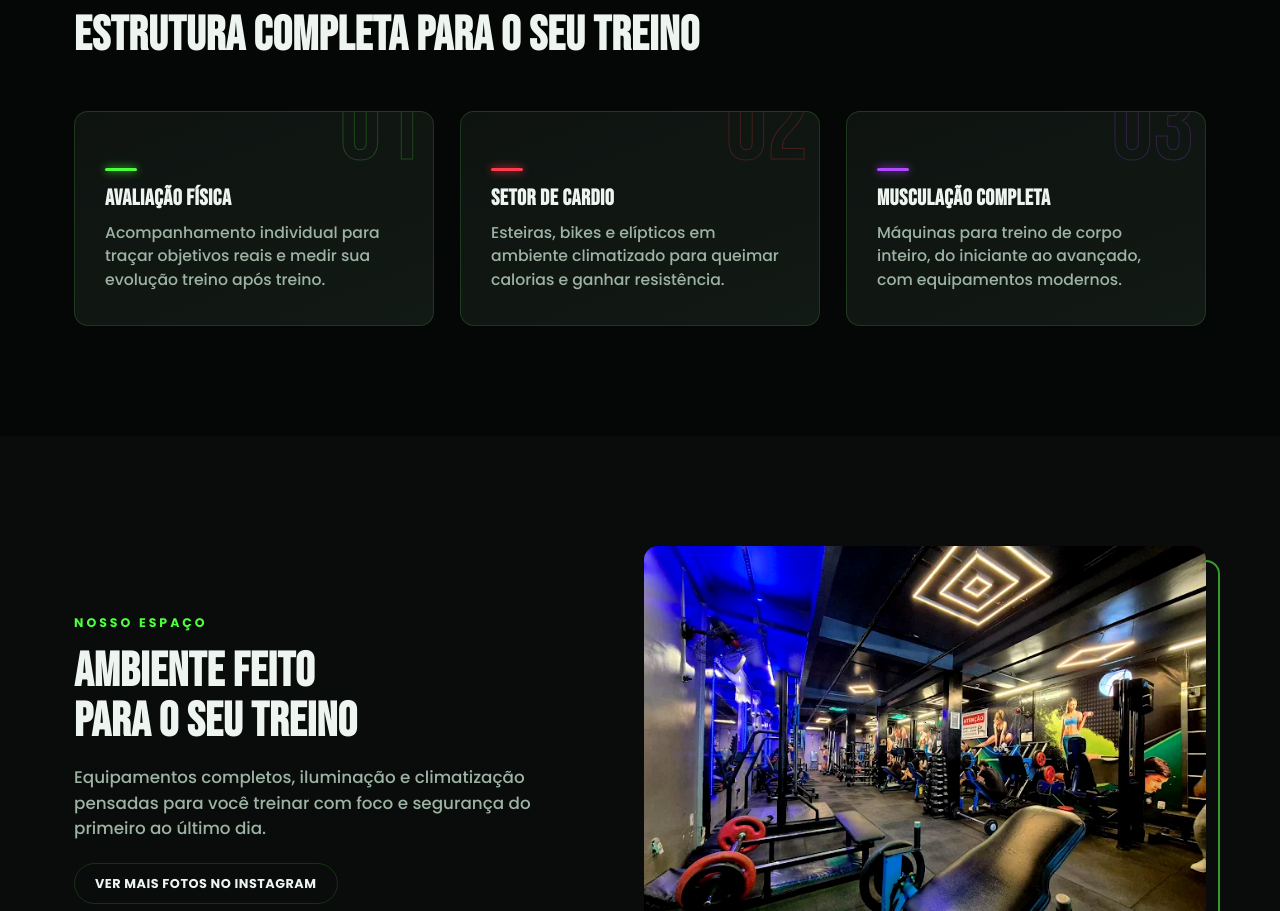
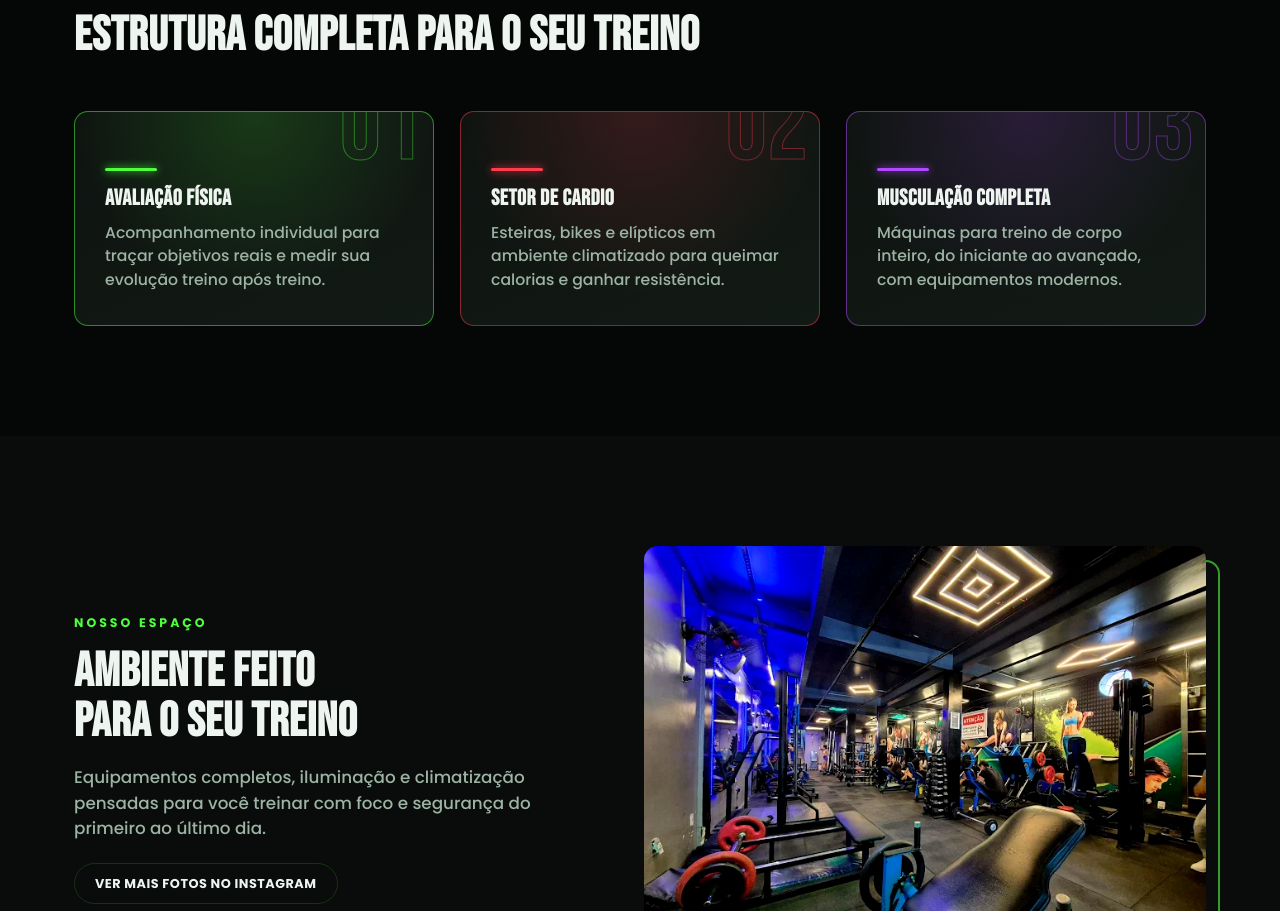
Before and after one commit to Dex057/jr-phisical-power, a plain HTML site: page index.html in a window 1280 px wide. Shown: the part 991-1902 px from the top of the page. Drawn offline with nearby package versions, Linux system fonts and the light colour scheme.

Commit message:
Torna o destaque neon dos cards de Diferenciais sempre visível
O brilho (spotlight, borda colorida e contorno do número) só aparecia no
:hover — em touch isso só ativa com o dedo na tela, então ficava
escondido na prática para quem usa celular. Agora o efeito fica sempre
na intensidade que antes só aparecia ao passar o mouse.

Co-Authored-By: Claude Sonnet 5 <noreply@anthropic.com>
Claude-Session: https://claude.ai/code/session_013ecf3Z3849o7XMwTKUh93q

```diff
--- a/css/style.css
+++ b/css/style.css
@@ -506,7 +506,9 @@ body::before{
   --accent-soft: rgba(77,255,60,.5);
   --accent-glow: rgba(77,255,60,.16);
   background: linear-gradient(160deg, var(--surface), var(--surface-2));
-  border: 1px solid var(--border);
+  /* destaque neon sempre visível (não só no :hover/toque) — em touch,
+     hover só ativa com o dedo na tela, então o efeito ficava escondido */
+  border: 1px solid var(--accent-soft);
   border-radius: var(--radius);
   padding: 38px 30px 34px;
   transition: border-color .35s ease;
@@ -534,29 +536,22 @@ body::before{
   font-size: 6.5rem;
   line-height: 1;
   color: transparent;
-  -webkit-text-stroke: 1px color-mix(in srgb, var(--accent) 22%, transparent);
+  -webkit-text-stroke: 1px color-mix(in srgb, var(--accent) 40%, transparent);
   pointer-events: none;
   z-index: 0;
-  transition: -webkit-text-stroke-color .35s ease, transform .35s ease;
 }
 
-/* spotlight que segue o cursor (posição via --mx/--my setadas no JS) */
+/* spotlight sempre visível; em telas com mouse ele ainda acompanha o
+   cursor (posição via --mx/--my setadas no JS) */
 .feature-card-spotlight{
   position: absolute;
   inset: 0;
   z-index: 0;
-  opacity: 0;
+  opacity: 1;
   background: radial-gradient(260px circle at var(--mx, 50%) var(--my, 0%), var(--accent-glow), transparent 70%);
-  transition: opacity .35s ease;
 }
 
-/* Hover sutil (glow + borda), sem levitar/inclinar: são cards informativos,
-   não links — não devem "parecer clicáveis" sem levar a lugar nenhum. */
-.feature-card:hover{
-  border-color: var(--accent-soft);
-}
-.feature-card:hover::before{ -webkit-text-stroke-color: color-mix(in srgb, var(--accent) 40%, transparent); }
-.feature-card:hover .feature-card-spotlight{ opacity: 1; }
+.feature-card:hover{ border-color: var(--accent); }
 
 .feature-card h3{
   position: relative;
@@ -569,15 +564,12 @@ body::before{
 .feature-card h3::before{
   content: "";
   display: block;
-  width: 32px;
+  width: 52px;
   height: 3px;
   border-radius: 3px;
   margin-bottom: 16px;
   background: var(--accent);
   box-shadow: 0 0 8px var(--accent);
-  transition: width .3s ease;
-}
-.feature-card:hover h3::before{ width: 52px;
 }
 .feature-card p{ position: relative; z-index: 1; font-size: .98rem; }
 
--- a/index.html
+++ b/index.html
@@ -15,7 +15,7 @@
 <link href="https://fonts.googleapis.com/css2?family=Bebas+Neue&family=Poppins:wght@400;500;600;700&display=swap" rel="stylesheet">
 <link rel="preload" as="image" href="assets/img/espaco-interno.webp" fetchpriority="high">
 
-<link rel="stylesheet" href="css/style.css?v=3">
+<link rel="stylesheet" href="css/style.css?v=4">
 
 <script type="application/ld+json">
 {
```
